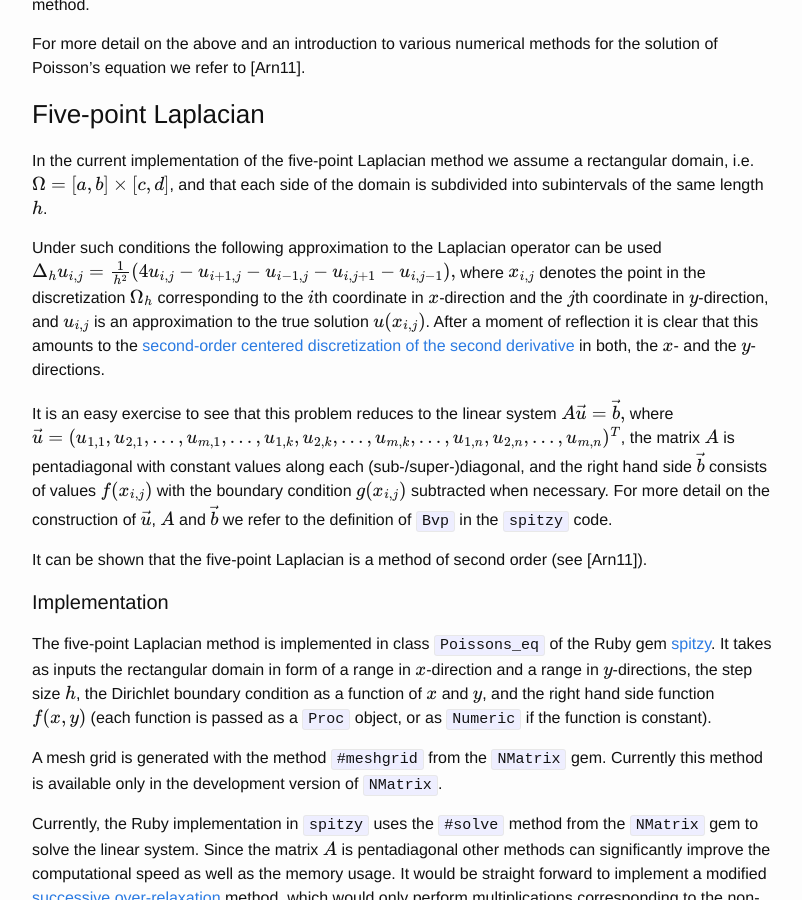
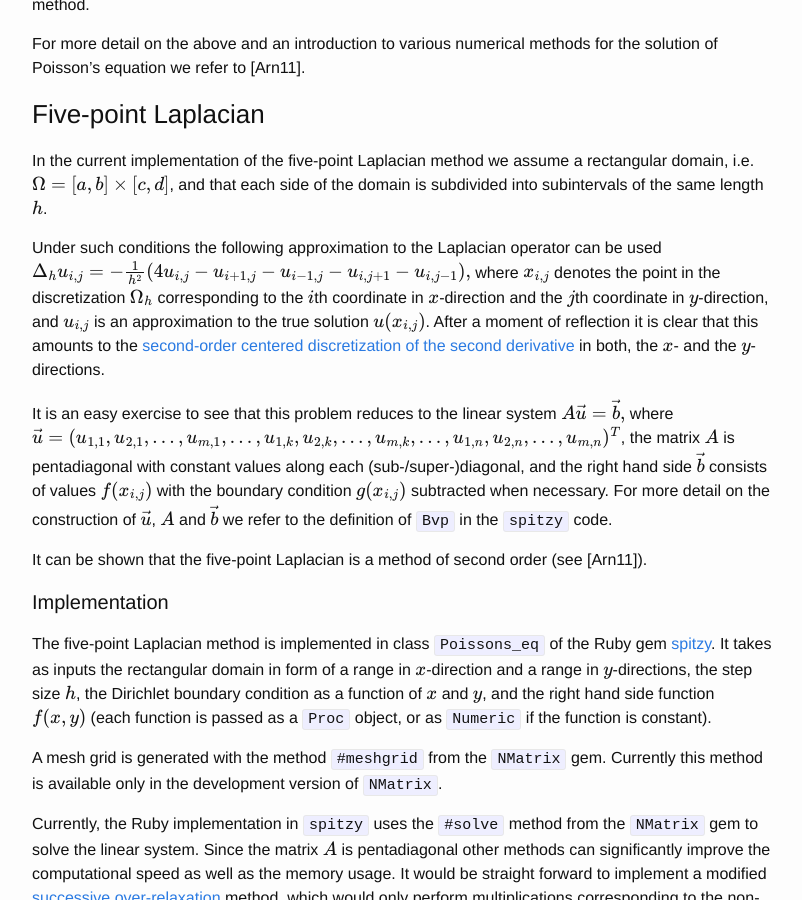
Before and after one commit to agisga/spitzy, a Jekyll site: the page built from _posts/2015-05-05-documentation.md, in a window 1280 px wide and 900 px high, scrolled down 13307 px. Shown: the whole window, without its empty margins (238-1040 px from the left). Built offline with Jekyll 4.4.1, drawn with Linux system fonts in a browser that asks for light colours; Markdown is read by kramdown in place of the engine named in the settings; formulas are drawn with MathJax 3.

Commit message:
minus sign of five-pt laplacian

```diff
--- a/_posts/2015-05-05-documentation.md
+++ b/_posts/2015-05-05-documentation.md
@@ -411,7 +411,7 @@ For more detail on the above and an introduction to various numerical methods fo
 In the current implementation of the five-point Laplacian method we assume a rectangular domain, i.e. $\Omega = [a,b]\times[c,d]$, and that each side of the domain is subdivided into subintervals of the same length $h$.
 
 Under such conditions the following approximation to the Laplacian operator can be used
-$$\Delta\subscript{h} u\subscript{i,j} = \frac{1}{h^2} (4u\subscript{i,j} - u\subscript{i+1,j} - u\subscript{i-1,j} - u\subscript{i,j+1} - u\subscript{i,j-1}),$$
+$$\Delta\subscript{h} u\subscript{i,j} = -\frac{1}{h^2} (4u\subscript{i,j} - u\subscript{i+1,j} - u\subscript{i-1,j} - u\subscript{i,j+1} - u\subscript{i,j-1}),$$
 where $x\subscript{i,j}$ denotes the point in the discretization $\Omega\subscript{h}$ corresponding to the $i$th coordinate in $x$-direction and the $j$th coordinate in $y$-direction, and $u\subscript{i,j}$ is an approximation to the true solution $u(x\subscript{i,j})$. After a moment of reflection it is clear that this amounts to the [second-order centered discretization of the second derivative](http://en.wikipedia.org/wiki/Finite_difference#Higher-order_differences) in both, the $x$- and the $y$-directions.
 
 It is an easy exercise to see that this problem reduces to the linear system
```
